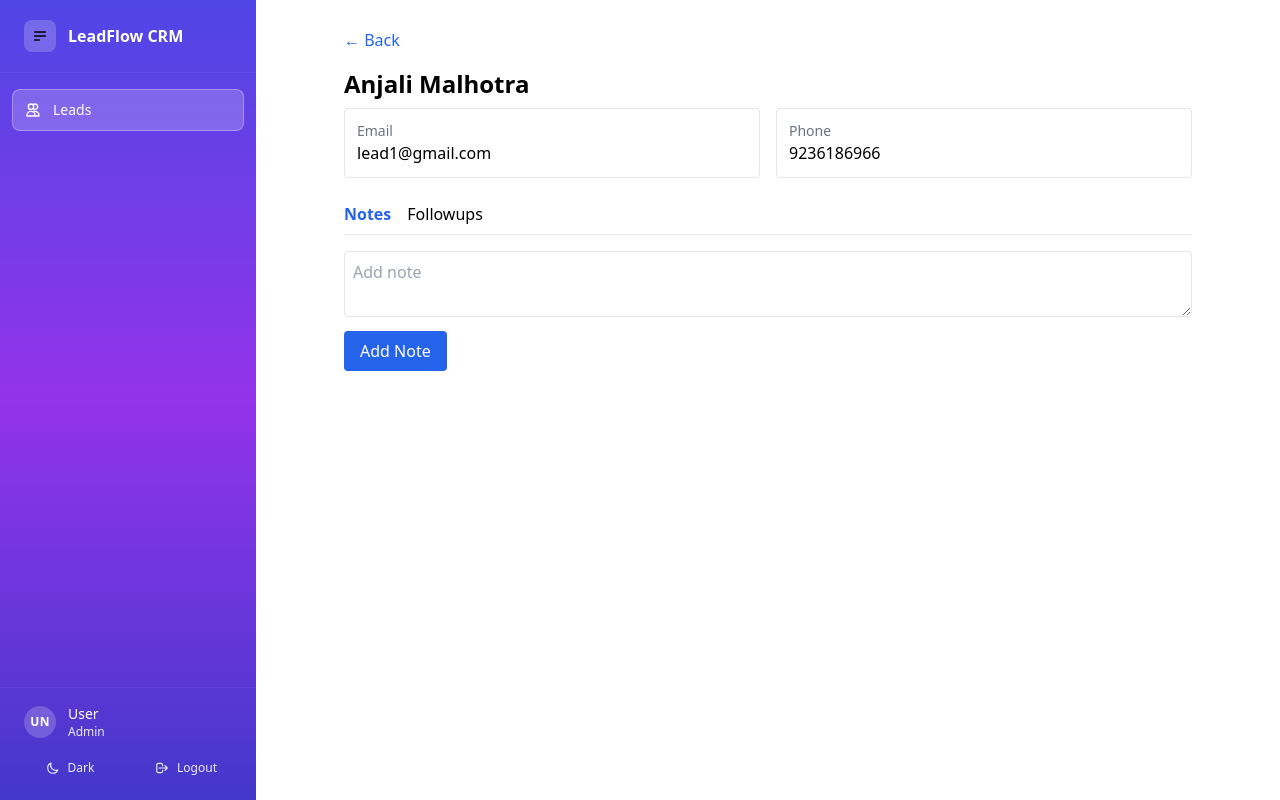
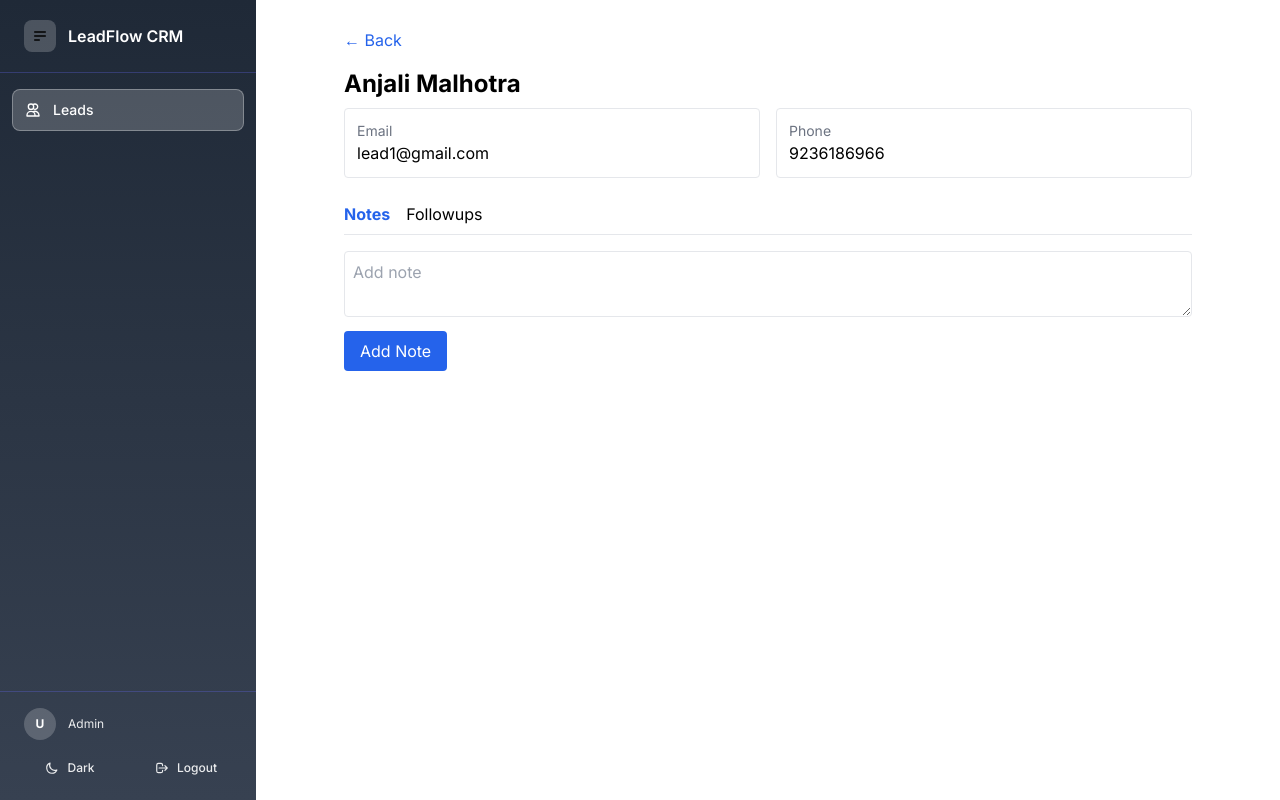
Before and after one commit to vinayk98/mini-crm, a React app: page /leads/1 in a window 1280 px wide. Built offline with nearby package versions, Linux system fonts and the light colour scheme; data requests are answered from the project's data file; sample sign-in values are in the browser's storage; the HTML template or start-up script is replaced by a standard one.

Commit message:
add role base access and also in use code splitting and suspense for unnessary code running

```diff
--- a/package.json
+++ b/package.json
@@ -12,6 +12,7 @@
     "preview": "vite preview"
   },
   "dependencies": {
+    "@fontsource/inter": "^5.2.8",
     "react": "^19.2.0",
     "react-dom": "^19.2.0",
     "react-icons": "^5.5.0",
--- a/src/App.tsx
+++ b/src/App.tsx
@@ -1,16 +1,44 @@
 import { BrowserRouter, Routes, Route } from "react-router-dom";
-import LoginPage from "./features/auth/LoginPage";
-import LeadsPage from "./features/leads/LeadsPage";
-import LeadDetailPage from "./features/leads/LeadDetailPage";
+import { Suspense, lazy } from "react";
+import ProtectedRoute from "./features/auth/ProtectedRoute";
+
+const LoginPage = lazy(() => import("./features/auth/LoginPage"));
+const LeadsPage = lazy(() => import("./features/leads/LeadsPage"));
+const LeadDetailPage = lazy(() => import("./features/leads/LeadDetailPage"));
 
 function App() {
   return (
     <BrowserRouter>
-      <Routes>
-        <Route path="/" element={<LoginPage />} />
-        <Route path="/leads" element={<LeadsPage />} />
-        <Route path="/leads/:id" element={<LeadDetailPage />} />
-      </Routes>
+      <Suspense
+        fallback={
+          <div className="flex items-center justify-center h-screen">
+            <div className="h-12 w-12 animate-spin rounded-full border-4 border-blue-500 border-t-transparent"></div>
+          </div>
+        }
+      >
+        <Routes>
+          {/* Public Route */}
+          <Route path="/" element={<LoginPage />} />
+
+          {/* Protected Routes */}
+          <Route
+            path="/leads"
+            element={
+              <ProtectedRoute allowedRoles={["admin", "sales", "manager"]}>
+                <LeadsPage />
+              </ProtectedRoute>
+            }
+          />
+          <Route
+            path="/leads/:id"
+            element={
+              <ProtectedRoute allowedRoles={["admin", "sales", "manager"]}>
+                <LeadDetailPage />
+              </ProtectedRoute>
+            }
+          />
+        </Routes>
+      </Suspense>
     </BrowserRouter>
   );
 }
--- a/src/components/DashboardLayout.tsx
+++ b/src/components/DashboardLayout.tsx
@@ -12,6 +12,8 @@ export default function DashboardLayout({ children }: LayoutProps) {
   const [dark, setDark] = useState(
     () => localStorage.getItem("crm_theme") === "dark",
   );
+  const role = localStorage.getItem("role");
+  const email = localStorage.getItem("email");
   const [sidebarOpen, setSidebarOpen] = useState(false);
 
   useEffect(() => {
@@ -33,7 +35,7 @@ export default function DashboardLayout({ children }: LayoutProps) {
   const sidebarBg =
     crm_theme === "dark"
       ? "bg-gradient-to-b from-gray-900 to-gray-800"
-      : "bg-gradient-to-b from-indigo-600 via-purple-600 to-indigo-700";
+      : "bg-gradient-to-b from-gray-800 to-gray-700";
   const sidebarBorderColor =
     crm_theme === "dark" ? "border-gray-700" : "border-indigo-500/30";
   const sidebarFg = crm_theme === "dark" ? "text-gray-300" : "text-white/90";
@@ -153,6 +155,8 @@ export default function DashboardLayout({ children }: LayoutProps) {
           toggleTheme={toggleTheme}
           isActive={isActive}
           handleLogout={handleLogout}
+          role={role}
+          email={email}
         />
       </aside>
 
@@ -177,6 +181,8 @@ export default function DashboardLayout({ children }: LayoutProps) {
               toggleTheme={toggleTheme}
               isActive={isActive}
               handleLogout={handleLogout}
+              role={role}
+              email={email}
             />
           </aside>
         </div>
@@ -192,7 +198,7 @@ export default function DashboardLayout({ children }: LayoutProps) {
           >
             {Icons.menu}
           </button>
-          <span className="font-semibold text-lg bg-gradient-to-r from-indigo-600 to-purple-600 bg-clip-text text-transparent">
+          <span className="font-semibold text-lg text-purple-600">
             LeadFlow CRM
           </span>
         </header>
--- a/src/components/SidebarContent.tsx
+++ b/src/components/SidebarContent.tsx
@@ -9,6 +9,8 @@ interface SidebarContentProps {
   handleLogout?: () => void;
   crm_theme: string;
   toggleTheme: () => void;
+  role: string | null;
+  email: string | null;
 }
 
 function SidebarContent({
@@ -22,6 +24,8 @@ function SidebarContent({
   handleLogout,
   crm_theme,
   toggleTheme,
+  role,
+  email,
 }: SidebarContentProps) {
   const Icons = {
     dashboard: (
@@ -101,7 +105,6 @@ function SidebarContent({
     ),
   };
   // theme and toggle are passed from parent
-
   const navLinks = [{ to: "/leads", icon: "users" as const, label: "Leads" }];
   return (
     <div className={`flex flex-col h-full ${sidebarBg}`}>
@@ -137,12 +140,14 @@ function SidebarContent({
         <div className="flex items-center gap-3 px-2">
           <div className="w-8 h-8 rounded-full bg-white/20 flex items-center justify-center shrink-0">
             <span className="text-white text-xs font-bold uppercase tracking-wide">
-              {"UN"}
+              {email ? email.charAt(0) : "U"}
             </span>
           </div>
           <div className="min-w-0 flex-1">
-            <p className="text-white text-sm font-medium truncate">{"User"}</p>
-            <p className={`${sidebarFg} text-xs capitalize`}>{"admin"}</p>
+            <p className="text-white text-sm font-medium truncate">
+              {email || ""}
+            </p>
+            <p className={`${sidebarFg} text-xs capitalize`}>{role || ""}</p>
           </div>
         </div>
 
--- a/src/features/auth/ProtectedRoute.tsx
+++ b/src/features/auth/ProtectedRoute.tsx
@@ -2,12 +2,13 @@ import { Navigate } from "react-router-dom";
 
 interface Props {
   children: React.ReactNode;
+  allowedRoles: string[];
 }
 
-const ProtectedRoute = ({ children }: Props) => {
-  const isLoggedIn = localStorage.getItem("isLoggedIn");
+const ProtectedRoute = ({ children, allowedRoles }: Props) => {
+  const userRole = localStorage.getItem("role");
 
-  if (!isLoggedIn) {
+  if (!allowedRoles.includes(userRole || "")) {
     return <Navigate to="/" replace />;
   }
 
--- a/src/index.css
+++ b/src/index.css
@@ -1,6 +1,9 @@
 @tailwind base;
 @tailwind components;
 @tailwind utilities;
+body {
+  font-family: "Inter", sans-serif;
+}
 
 html,
 body,
--- a/src/main.tsx
+++ b/src/main.tsx
@@ -1,5 +1,9 @@
 import { createRoot } from "react-dom/client";
 import App from "./App";
 import "./index.css";
+import "@fontsource/inter/400.css";
+import "@fontsource/inter/500.css";
+import "@fontsource/inter/600.css";
+import "@fontsource/inter/700.css";
 
 createRoot(document.getElementById("root")!).render(<App />);
--- a/tailwind.config.js
+++ b/tailwind.config.js
@@ -1,11 +1,12 @@
 /** @type {import('tailwindcss').Config} */
 export default {
-  content: [
-    "./index.html",
-    "./src/**/*.{js,ts,jsx,tsx}",
-  ],
+  content: ["./index.html", "./src/**/*.{js,ts,jsx,tsx}"],
   theme: {
-    extend: {},
+    extend: {
+      fontFamily: {
+        sans: ["Inter", "sans-serif"],
+      },
+    },
   },
   plugins: [],
 };
```
Also changed, not shown: 1 other file (tests, documents, lock files or other folders).
